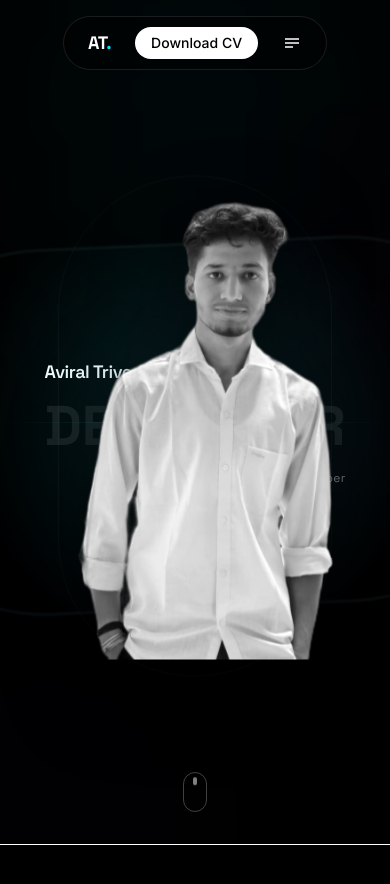
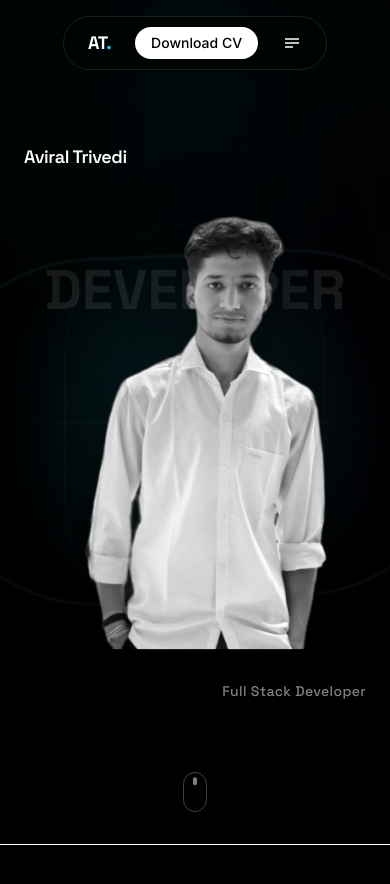
Before and after one commit to Aviraltrivedi7/Aviral-Trivedi-Portfolio-44, a Next.js app: page / in a window 390 px wide. Shown: the top 884 px of the page. Built offline with nearby package versions, Linux system fonts and the light colour scheme.

Commit message:
fix: keep hero role visible on mobile

```diff
--- a/src/components/hero.tsx
+++ b/src/components/hero.tsx
@@ -91,18 +91,18 @@ export function Hero() {
         <div className="absolute inset-x-0 top-1/2 h-px bg-gradient-to-r from-transparent via-cyan-300/25 to-transparent motion-safe:animate-pulse" />
       </div>
 
-      <div className="relative z-10 flex w-fit flex-col items-center" suppressHydrationWarning>
+      <div className="relative z-10 flex w-full max-w-[1200px] flex-col items-center px-6 md:w-fit md:max-w-none md:px-0" suppressHydrationWarning>
         {/* Name — small, left-aligned with the wordmark */}
-        <span className="mb-3 w-full self-start font-display text-lg font-semibold tracking-tight text-fg md:text-2xl">
+        <span className="mb-2 w-full max-w-[88vw] self-start font-display text-lg font-semibold tracking-tight text-fg sm:text-xl md:mb-3 md:max-w-none md:text-2xl">
           {NAME}
         </span>
 
         {/* Wordmark + portrait overlay (photo sits IN FRONT of the text) */}
-        <div className="relative" suppressHydrationWarning>
+        <div className="relative mt-1 h-[58vh] w-full max-w-[720px] md:mt-0 md:h-auto md:w-fit md:max-w-none" suppressHydrationWarning>
           <h1
             data-wordmark
             aria-hidden
-            className="pointer-events-none z-0 whitespace-nowrap text-center font-display font-bold leading-none text-white/[0.09]"
+            className="pointer-events-none absolute inset-x-0 top-[16%] z-0 whitespace-nowrap text-center font-display font-bold leading-none text-white/[0.09] md:static md:block"
             style={{ fontSize: "clamp(3.5rem, 12vw, 12rem)" }}
           >
             DEVELOPER
@@ -113,7 +113,7 @@ export function Hero() {
             suppressHydrationWarning
             onMouseMove={handleMove}
             onMouseLeave={handleLeave}
-            className="isolate absolute top-1/2 left-1/2 z-10 mb-20 h-[66vh] w-[min(78vw,360px)] -translate-x-1/2 -translate-y-1/2 cursor-none will-change-transform sm:h-[74vh] sm:w-[min(68vw,360px)] md:h-[80vh] md:w-[min(60vw,360px)] will-change-transform"
+            className="isolate absolute top-1/2 left-1/2 z-10 h-[54vh] w-[min(74vw,360px)] -translate-x-1/2 -translate-y-1/2 will-change-transform sm:h-[62vh] sm:w-[min(68vw,360px)] md:mb-20 md:h-[80vh] md:w-[min(60vw,360px)] md:cursor-none will-change-transform"
           >
             <div
               aria-hidden
@@ -155,7 +155,7 @@ export function Hero() {
         </div>
 
         {/* Role — small, right-aligned with the wordmark (under the "R") */}
-        <span className="mt-4 w-full max-w-[72vw] self-end text-right font-display text-xs tracking-wide text-grey-2 sm:max-w-[52vw] md:max-w-[40vw] md:text-sm">
+        <span className="relative z-20 mt-2 w-full max-w-[88vw] self-end text-right font-display text-sm font-medium tracking-wide text-grey-2 sm:max-w-[76vw] md:mt-4 md:max-w-[40vw] md:text-sm">
           {ROLE}
         </span>
       </div>
```
